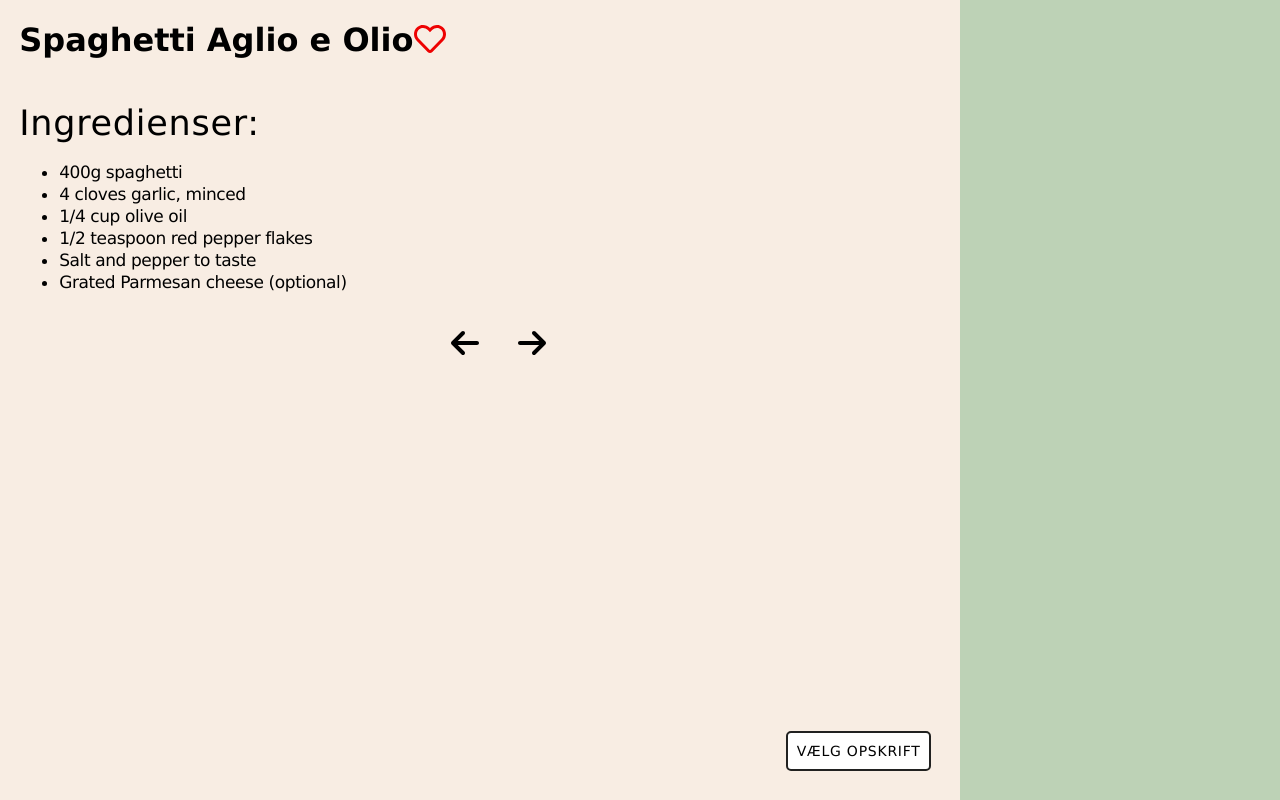
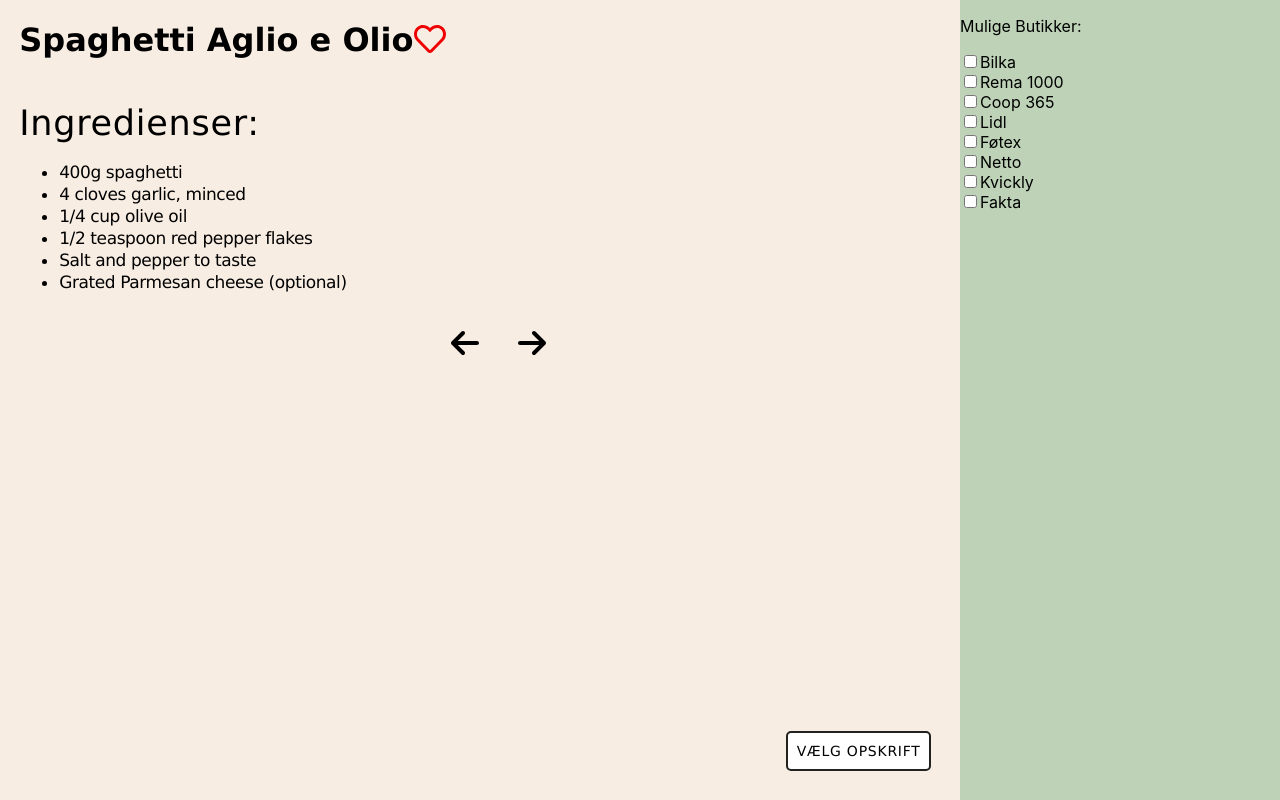
Before and after one commit to Jaffenheimer/p7-internet, a React (Create React App) app in the folder P7Internet.Frontend/react-app/: page / in a window 1280 px wide. Both pictures are taken after a click on the button "GENERER OPSKRIFTER". Built offline with nearby package versions, Linux system fonts and the light colour scheme; no server answers.

Commit message:
shop selection now works - and is hooked up to the store (still no select/deselect all)

```diff
--- a/P7Internet.Frontend/react-app/src/app/store.js
+++ b/P7Internet.Frontend/react-app/src/app/store.js
@@ -2,15 +2,16 @@ import { configureStore } from "@reduxjs/toolkit";
 import { recipeGenerationReducer } from "../features/recipeGenerationSlice";
 import { recipeReducer } from "../features/recipeSlice";
 import { pageReducer } from "../features/pageSlice";
-
+import { storesReducer } from "../features/storesSlice";
 
 export const store = configureStore({
   reducer: {
     recipeGeneration: recipeGenerationReducer,
     recipe: recipeReducer,
     page: pageReducer,
+    stores: storesReducer,
   },
-  middleware: getDefaultMiddleware =>
+  middleware: (getDefaultMiddleware) =>
     getDefaultMiddleware({
       serializableCheck: false,
     }),
--- a/P7Internet.Frontend/react-app/src/components/DietaryRestrictions.jsx
+++ b/P7Internet.Frontend/react-app/src/components/DietaryRestrictions.jsx
@@ -23,9 +23,9 @@ const DietaryRestrictions = () => {
 
   const handleChecked = (event) => {
     const name = event.target.name;
-    //Strips text of spaces and lowers the casing
+    //Strips spacing from the text
     const strippedValue = name.replace(/ +/g, "");
-    //Adds the text to all lower case
+    //convert to lower case
     const loweredValue = strippedValue.toLowerCase();
     dispatch(recipeGenerationActions.toggleDietaryRestrictions(loweredValue));
   };
--- /dev/null
+++ b/P7Internet.Frontend/react-app/src/components/StoreSelection.jsx
@@ -0,0 +1,33 @@
+import React from "react";
+import CheckBoxes from "./CheckBoxes";
+import stores from "../objects/Stores";
+import { storesSlice } from "../features/storesSlice";
+import { useDispatch } from "react-redux";
+import { storesActions } from "../features/storesSlice";
+
+const StoreSelection = () => {
+  const dispatch = useDispatch();
+
+  const handleChecked = (event) => {
+    const name = event.target.name;
+    //Strips spacing from the text
+    const strippedValue = name.replace(/ +/g, "");
+    //convert to lower case
+    const loweredValue = strippedValue.toLowerCase();
+    dispatch(storesActions.toggleStore(loweredValue));
+  };
+
+  return (
+    <div className="StoreSelection">
+      <p id="StoreSelectionText">Mulige Butikker:</p>
+      <CheckBoxes
+        id="StoreSelectionCheckBoxes"
+        options={stores}
+        optionsView={stores}
+        handleChecked={handleChecked}
+      ></CheckBoxes>
+    </div>
+  );
+};
+
+export default StoreSelection;
--- /dev/null
+++ b/P7Internet.Frontend/react-app/src/features/storesSlice.js
@@ -0,0 +1,27 @@
+import { createSlice } from "@reduxjs/toolkit";
+
+const initialState = {
+  stores: {
+    bilka: false,
+    rema1000: false,
+    coop365: false,
+    lidl: false,
+    føtex: false,
+    netto: false,
+    kvickly: false,
+    fakta: false,
+  },
+};
+
+export const storesSlice = createSlice({
+  name: "stores",
+  initialState,
+  reducers: {
+    toggleStore(state, action) {
+      const storeName = action.payload;
+      state.stores[storeName] = !state.stores[storeName];
+    },
+  },
+});
+
+export const { actions: storesActions, reducer: storesReducer } = storesSlice;
--- /dev/null
+++ b/P7Internet.Frontend/react-app/src/objects/Stores.js
@@ -0,0 +1,12 @@
+const stores = [
+  "Bilka",
+  "Rema 1000",
+  "Coop 365",
+  "Lidl",
+  "Føtex",
+  "Netto",
+  "Kvickly",
+  "Fakta",
+];
+
+export default stores;
--- a/P7Internet.Frontend/react-app/src/pages/RecipeSelection.jsx
+++ b/P7Internet.Frontend/react-app/src/pages/RecipeSelection.jsx
@@ -1,15 +1,16 @@
 import React from "react";
 import RecipeSelectionContainerLeft from "../components/RecipeSelectionContainerLeft";
+import StoreSelection from "../components/StoreSelection";
 
 const RecipeSelection = () => {
   return (
     <div className="App">
-
-        <div className="RecipeSelectionContainerLeft">
-          <RecipeSelectionContainerLeft />
-        </div>
-
-      <div className="AppRight"></div>
+      <div className="RecipeSelectionContainerLeft">
+        <RecipeSelectionContainerLeft />
+      </div>
+      <div className="AppRight">
+        <StoreSelection />
+      </div>
     </div>
   );
 };
```
